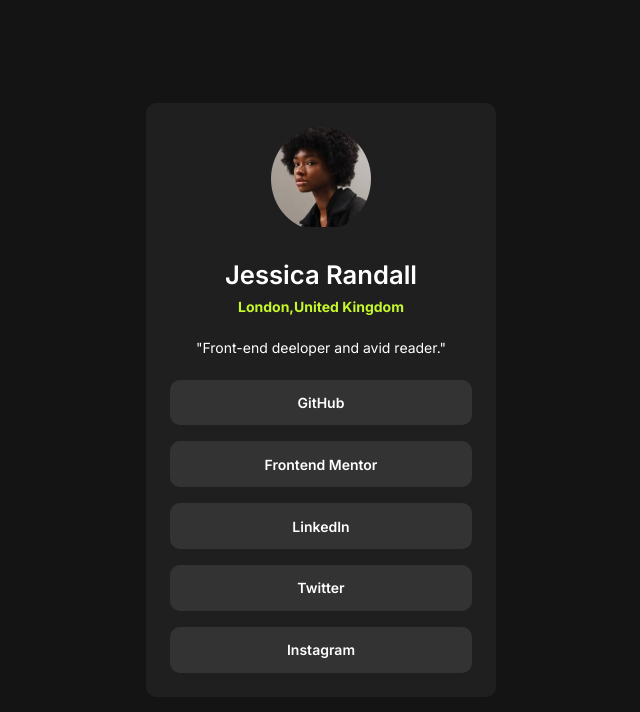
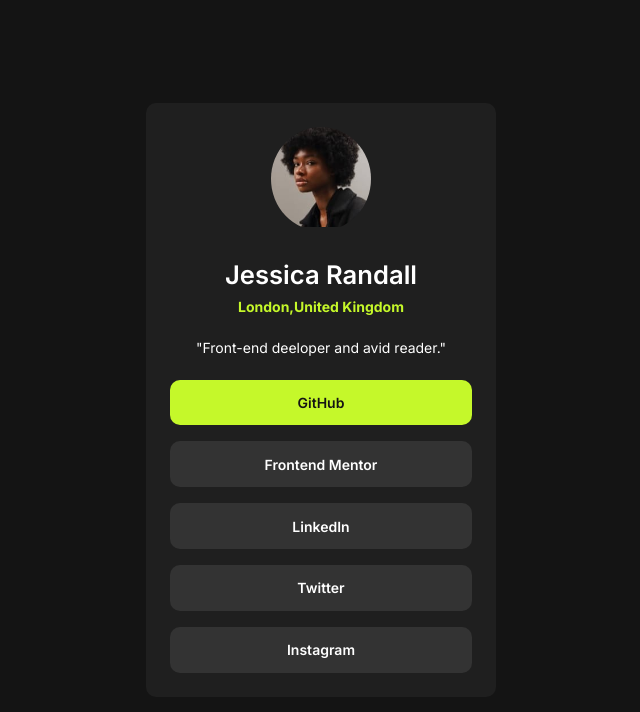
Before and after one commit to tharidu678/Social-links, a plain HTML site: page index.html in a window 1280 px wide. In both pictures the pointer is over the item "GitHub". Shown: the whole page, without its empty margins (319-959 px from the left). Drawn offline with Linux system fonts and the light colour scheme.

Commit message:
add hover effect

```diff
--- a/style.css
+++ b/style.css
@@ -9,6 +9,7 @@
 a {
   text-decoration: none;
   color: #fff;
+  transition: color 0.4s ease;
 }
 
 ul {
@@ -74,4 +75,13 @@
   font-size: 14px;
   cursor: pointer;
   font-weight: 600;
+  transition: background-color 0.4s ease;
 }
+
+li:hover {
+  background-color: hsl(75, 94%, 57%);
+}
+
+li:hover a {
+  color: hsl(0, 0%, 8%);
+}
```
